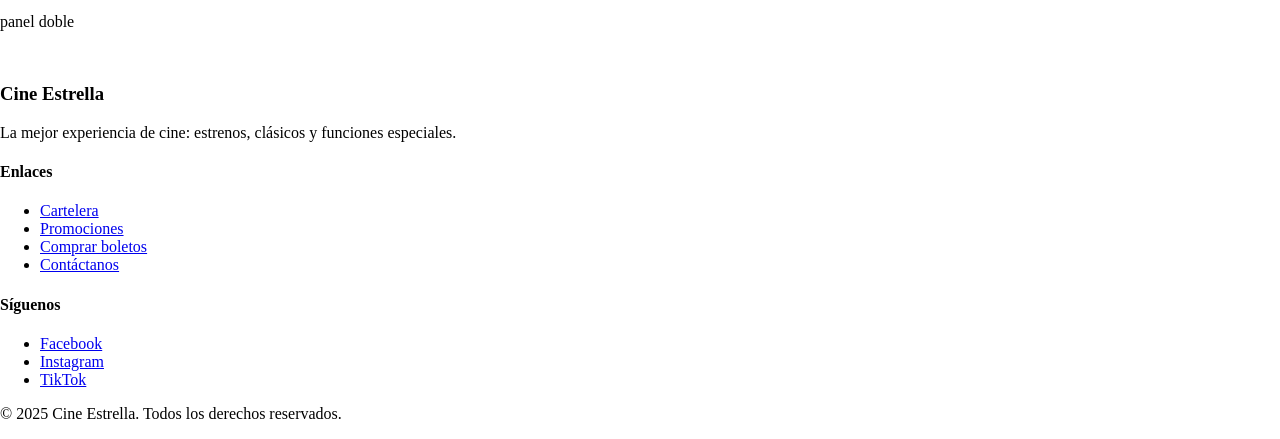
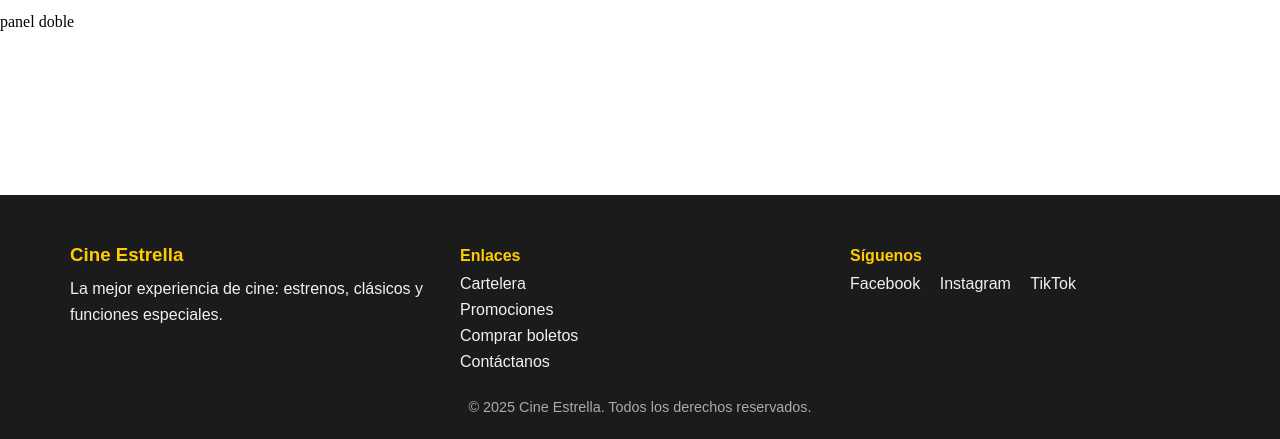
Before and after one commit to JANIER-VSQZ/componentesGrupo2, a website built with Vite: page index.html in a window 1280 px wide. Shown: the part 361-800 px from the top of the page. Built offline with nearby package versions, Linux system fonts and the light colour scheme.

Commit message:
Agregando el import de footer.less a principal.less

```diff
--- a/less/principal.less
+++ b/less/principal.less
@@ -19,5 +19,7 @@ main {
     flex: 1;
 }
 
+
 @import "variables.less";
 @import "cards.less";
+@import "footer.less";
```
